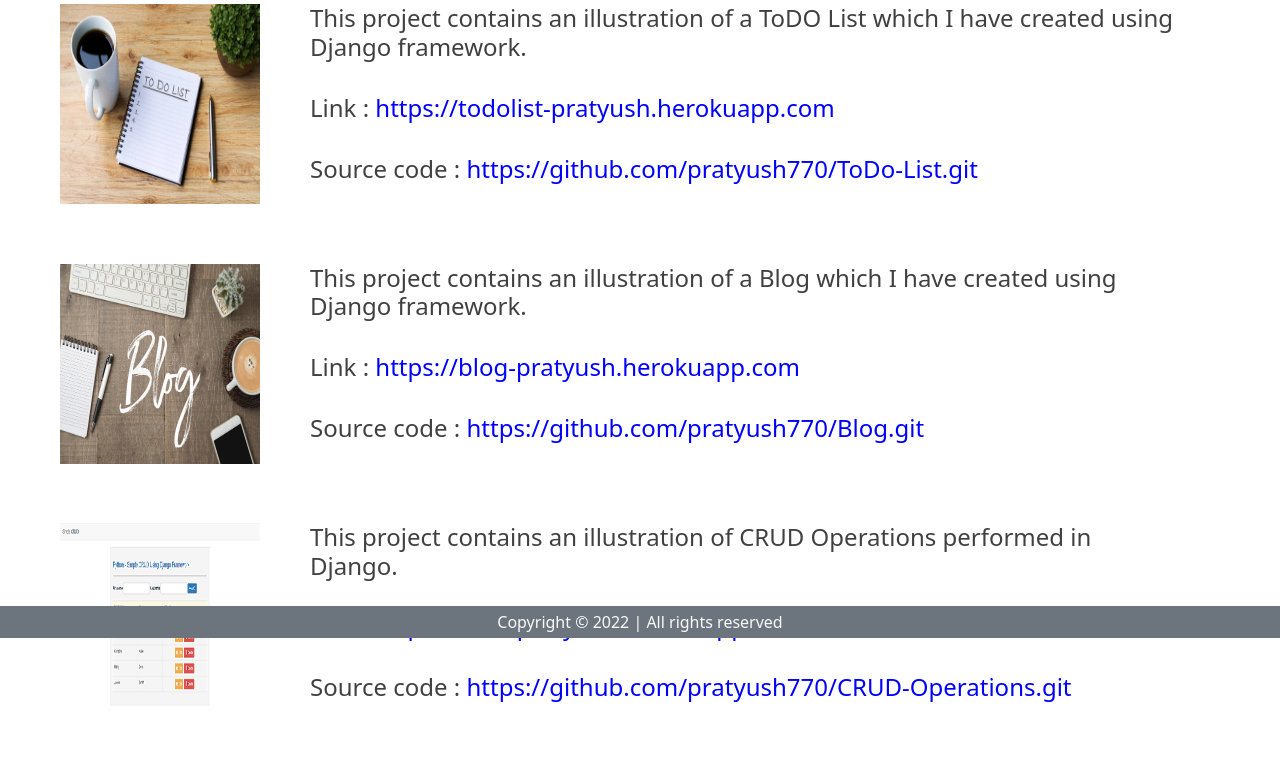
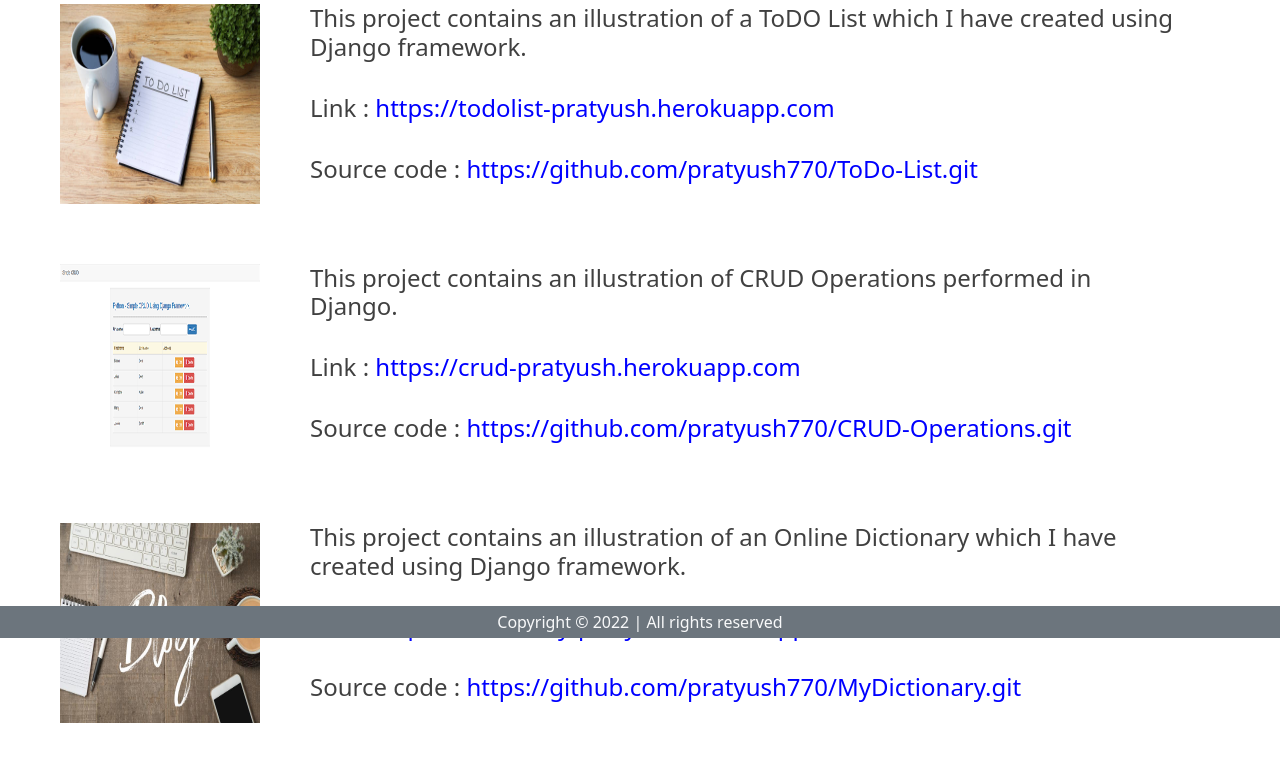
Before and after one commit to pratyush770/Portfolio, a Django app: page /projects in a window 1280 px wide. Shown: the part 162-944 px from the top of the page. Run offline with Django 4.2, Linux system fonts and the light colour scheme.

Commit message:
first commit

```diff
--- a/templates/projects.html
+++ b/templates/projects.html
@@ -18,15 +18,6 @@
 </div>
 <br> <br> <br>
 <div class="container ms-5">
-    <img src="{% static 'pic 20.jpg' %}" height="200" width="200" class="img-left1">
-    <h4 style="font-weight:normal;color:rgba(0, 0, 0, 0.750)"> This project contains an illustration of a Blog which I have created using Django framework. </h4>
-    <br>
-    <h4 style="font-weight:normal;color:rgba(0, 0, 0, 0.750)"> Link : <a href="https://blog-pratyush.herokuapp.com/" target="_blank"> https://blog-pratyush.herokuapp.com </a> </h4>
-    <br>
-    <h4 style="font-weight:normal;color:rgba(0, 0, 0, 0.750)"> Source code : <a href="https://github.com/pratyush770/Blog.git" target="_blank"> https://github.com/pratyush770/Blog.git </a> </h4>
-</div>
-<br> <br> <br>
-<div class="container ms-5">
     <img src="{% static 'pic 21.jpg' %}" height="200" width="200" class="img-left1">
     <h4 style="font-weight:normal;color:rgba(0, 0, 0, 0.750)"> This project contains an illustration of CRUD Operations performed in Django. </h4>
     <br>
@@ -35,4 +26,13 @@
     <h4 style="font-weight:normal;color:rgba(0, 0, 0, 0.750)"> Source code : <a href="https://github.com/pratyush770/CRUD-Operations.git" target="_blank"> https://github.com/pratyush770/CRUD-Operations.git </a> </h4>
 </div>
 <br> <br> <br>
+<div class="container ms-5">
+    <img src="{% static 'pic 20.jpg' %}" height="200" width="200" class="img-left1">
+    <h4 style="font-weight:normal;color:rgba(0, 0, 0, 0.750)"> This project contains an illustration of an Online Dictionary which I have created using Django framework. </h4>
+    <br>
+    <h4 style="font-weight:normal;color:rgba(0, 0, 0, 0.750)"> Link : <a href="https://dictionary-pratyush.herokuapp.com/" target="_blank"> https://dictionary-pratyush.herokuapp.com </a> </h4>
+    <br>
+    <h4 style="font-weight:normal;color:rgba(0, 0, 0, 0.750)"> Source code : <a href="https://github.com/pratyush770/MyDictionary.git" target="_blank"> https://github.com/pratyush770/MyDictionary.git </a> </h4>
+</div>
+<br> <br> <br>
 {% endblock body %}
```
